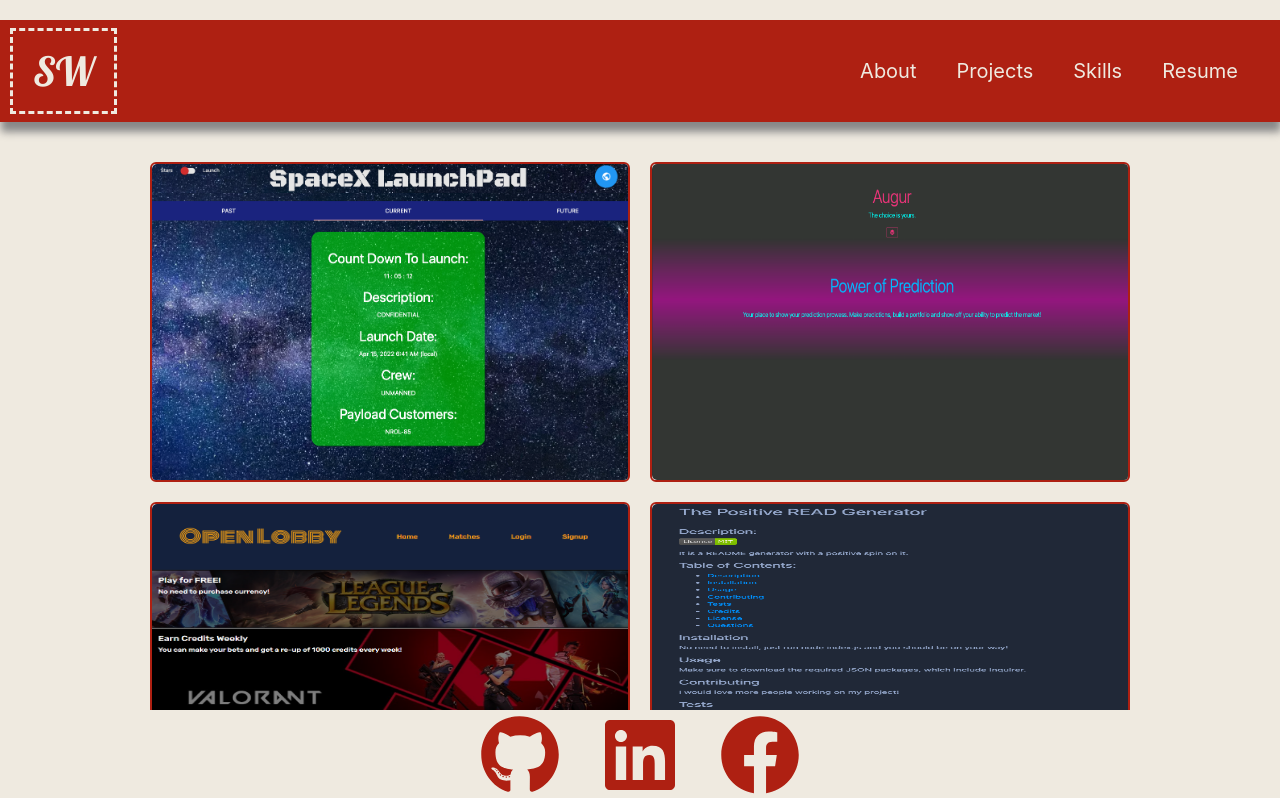
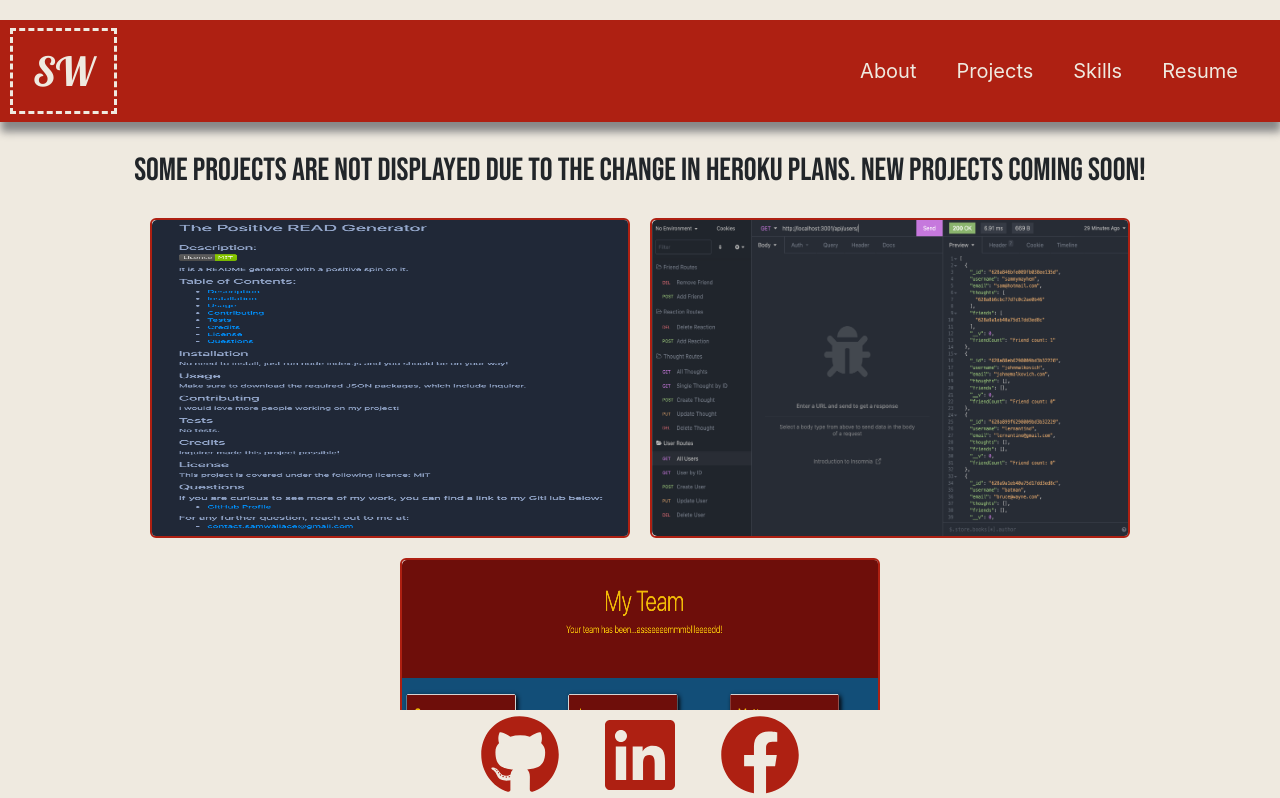
Before and after one commit to sammymayhem/sam-portfolio, a React (Create React App) app: page /projects in a window 1280 px wide. Shown: the top 798 px of the page. Built offline with nearby package versions, Linux system fonts and the light colour scheme.

Commit message:
Took out projects that were no longer live and put up disclaimer until new projects are ready

```diff
--- a/src/components/pages/Projects.js
+++ b/src/components/pages/Projects.js
@@ -6,24 +6,6 @@ import '../../styles/Projects.css';
 
 const Projects = () => {
     const projects = [
-        {
-            title: 'SpaceX LaunchPad',
-            image: process.env.PUBLIC_URL + '/images/launchpad.png',
-            link: 'https://sammymayhem.github.io/launchpad-gp-1/',
-            repo: 'https://github.com/sammymayhem/launchpad-gp-1',
-        },
-        {
-            title: 'Augur',
-            image: process.env.PUBLIC_URL + '/images/augur.png',
-            link: 'https://augur-app.herokuapp.com/',
-            repo: 'https://github.com/sammymayhem/the-coin-flips',
-        },
-        {
-            title: 'Open Lobby',
-            image: process.env.PUBLIC_URL + '/images/open_lobby.png',
-            link: 'https://gitgud-open-lobby.herokuapp.com/',
-            repo: 'https://github.com/mrmrc182/esports-betting',
-        },
         {
             title: 'README Generator',
             image: process.env.PUBLIC_URL + '/images/readme-gen.png',
@@ -58,9 +40,14 @@ const Projects = () => {
         );
     };
 
-    return <div className="grid">{projects.map(renderProject)}</div>;
-
-
+    return (
+        <div>
+            <div className='disclmaimer'>
+                <h2 className='proj-disc'>Some projects are not displayed due to the change in Heroku plans. New projects coming soon!</h2>
+            </div>
+            <div className="grid">{projects.map(renderProject)}</div>;
+        </div>
+    )
 }
 
 export default Projects;
--- a/src/styles/Projects.css
+++ b/src/styles/Projects.css
@@ -48,3 +48,13 @@ svg {
 .proj-overlay:hover {
     background-image: linear-gradient(0deg, rgba(0, 0, 0, 0.5), rgba(0, 0, 0, 0.5))
 }
+
+.disclaimer {
+    display: flex;
+}
+
+.proj-disc {
+    text-align: center;
+    font-family: 'Bebas Neue', sans-serif;
+    padding-top: 10px;
+}
```
